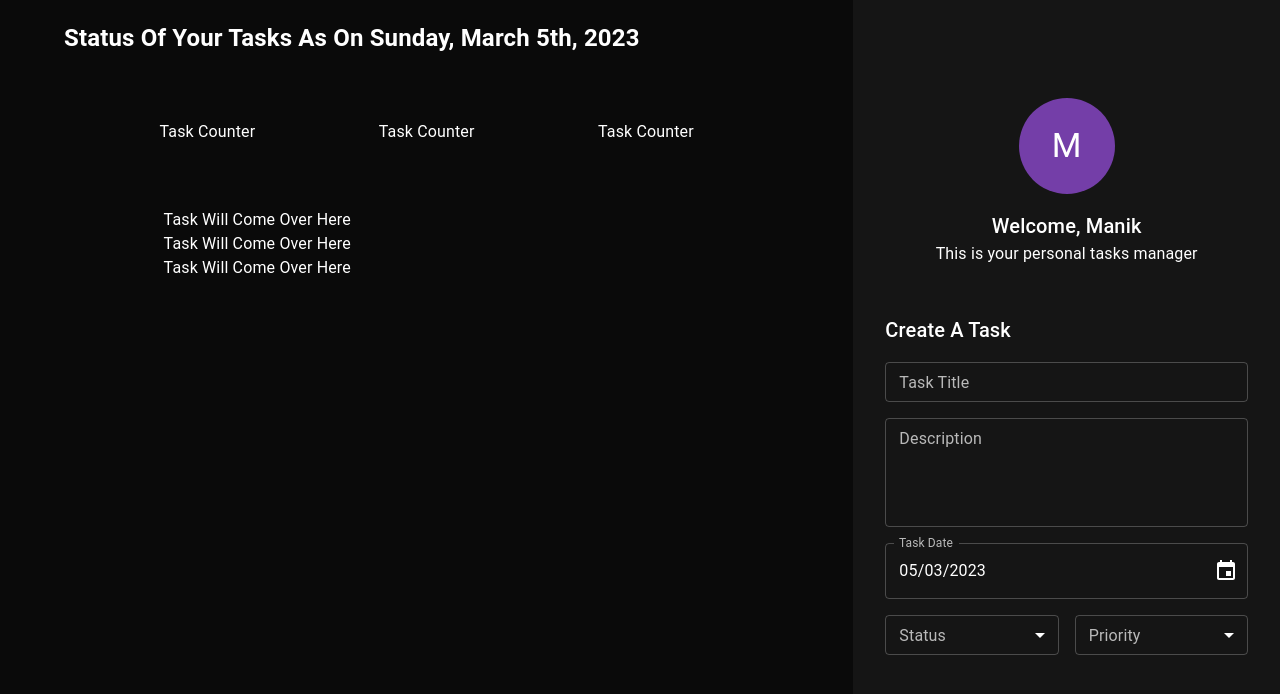
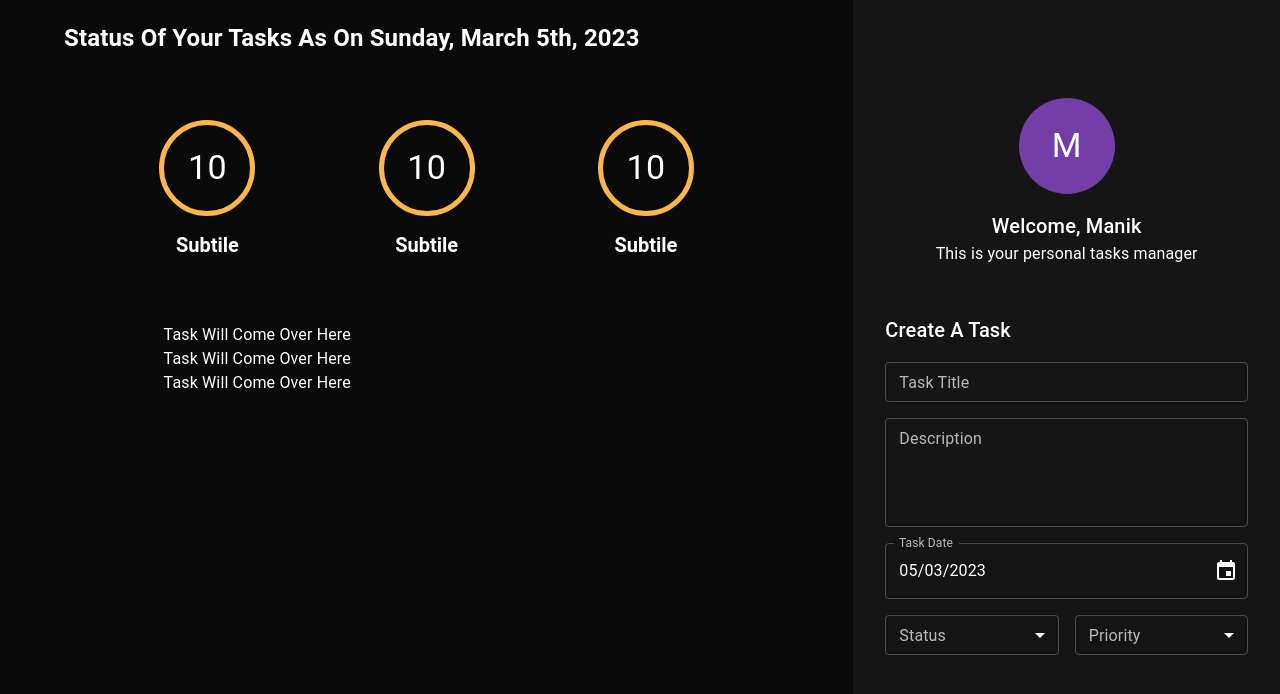
Before and after one commit to mh3r99/ts-react-todo-app, a React (Create React App) app: page / in a window 1280 px wide. Shown: the top 694 px of the page. Built offline with nearby package versions, Linux system fonts and the light colour scheme.

Commit message:
task counter

```diff
--- a/src/components/TaskArea/TaskArea.tsx
+++ b/src/components/TaskArea/TaskArea.tsx
@@ -1,6 +1,7 @@
 import React from 'react';
 import { Grid, Box } from '@mui/material';
 import { format } from 'date-fns';
+import TaskCounter from '../TaskCounter/TaskCounter';
 
 const TaskArea = () => {
   return (
@@ -26,9 +27,9 @@
           xs={12}
           mb={8}
         >
-          <Box>Task Counter</Box>
-          <Box>Task Counter</Box>
-          <Box>Task Counter</Box>
+          <TaskCounter />
+          <TaskCounter />
+          <TaskCounter />
         </Grid>
         <Grid
           item
--- /dev/null
+++ b/src/components/TaskCounter/TaskCounter.tsx
@@ -0,0 +1,40 @@
+import React, { FC } from 'react';
+import { Avatar, Box, Typography } from '@mui/material';
+
+const TaskCounter: FC = () => {
+  return (
+    <>
+      <Box
+        display="flex"
+        flexDirection="column"
+        justifyContent="center"
+        alignItems="center"
+      >
+        <Avatar
+          sx={{
+            backgroundColor: 'transparent',
+            border: '5px solid',
+            width: '96px',
+            height: '96px',
+            marginBottom: '16px',
+            borderColor: 'warning.light',
+          }}
+        >
+          <Typography color="#fff" variant="h4">
+            10
+          </Typography>
+        </Avatar>
+        <Typography
+          color="#fff"
+          fontWeight="bold"
+          fontSize="20px"
+          variant="h5"
+        >
+          Subtile
+        </Typography>
+      </Box>
+    </>
+  );
+};
+
+export default TaskCounter;
```
